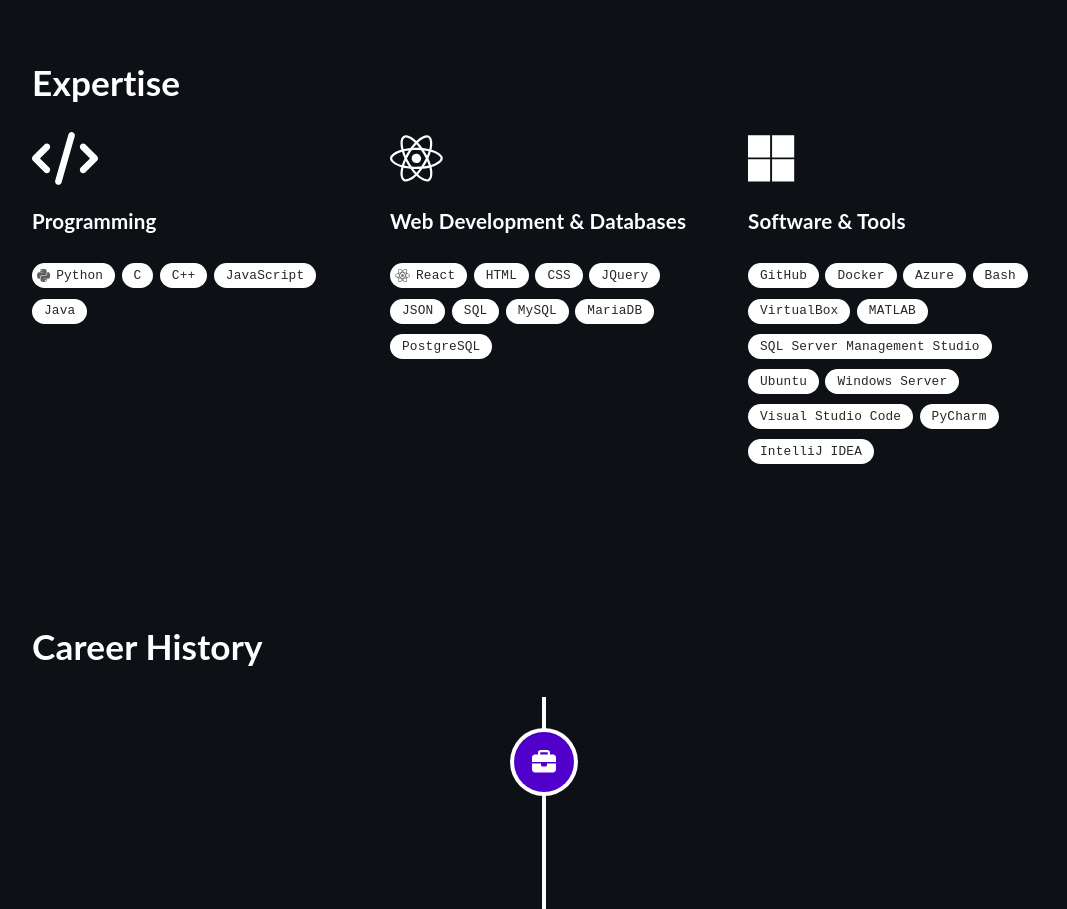
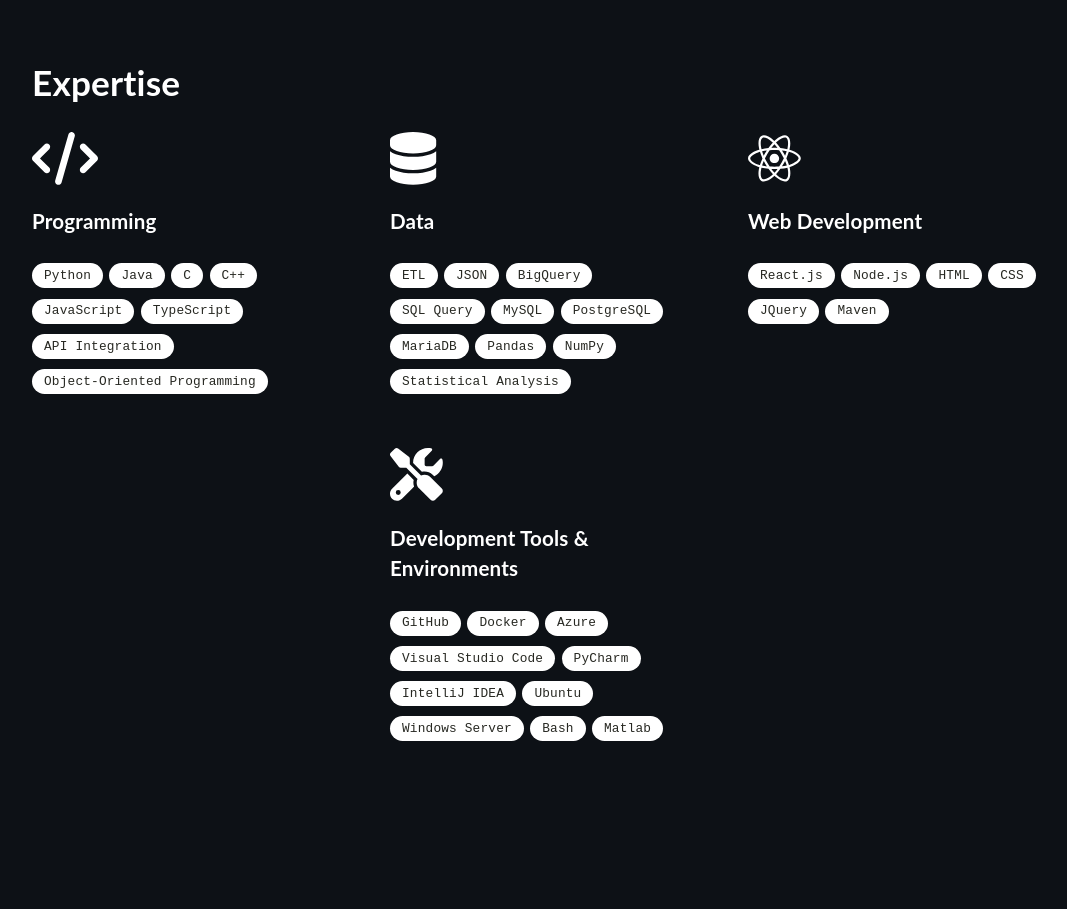
Before and after one commit to AbeKing13/my-portfolio, a React (Create React App) app: page / in a window 1280 px wide. Shown: the part 860-1769 px from the top of the page, without its empty margins (96-1163 px from the left). Built offline with nearby package versions, Linux system fonts and the light colour scheme.

Commit message:
Expertise amir-hammar/my-portfolio#3: Rechanged completely the structure

```diff
--- a/src/assets/styles/Expertise.scss
+++ b/src/assets/styles/Expertise.scss
@@ -18,6 +18,21 @@
 .skills-container .skills-grid .skill {
     align-items: center;
     text-align: left;
+}
+
+.skills-grid {
+    display: grid;
+    grid-template-columns: repeat(3, 1fr);
+    gap: 2rem;
+    width: 100%;
+
+    // Create the layout for 3-2 pattern
+    .skill:nth-last-child(-n+2) {
+        grid-column: span 1;
+    }
+    .skill:nth-last-child(1) {
+        grid-column: 2 / span 1;
+    }
 }
 
 .chip {
--- a/src/components/Expertise.tsx
+++ b/src/components/Expertise.tsx
@@ -1,45 +1,57 @@
 import React from "react";
 import '@fortawesome/free-regular-svg-icons'
 import { FontAwesomeIcon } from '@fortawesome/react-fontawesome';
-import { faReact, faDocker, faPython, faMicrosoft } from '@fortawesome/free-brands-svg-icons';
-import { faCode} from '@fortawesome/free-solid-svg-icons';
+import { faReact } from '@fortawesome/free-brands-svg-icons';
+import { faCode, faDatabase, faTools} from '@fortawesome/free-solid-svg-icons';
 import Chip from '@mui/material/Chip';
 import '../assets/styles/Expertise.scss';
 
 const programmingSkills = [
-    { name: "Python", icon: faPython },
+    { name: "Python" },
+    { name: "Java" },
     { name: "C" },
     { name: "C++" },
     { name: "JavaScript" },
-    { name: "Java" }
+    { name: "TypeScript" },
+    { name: "API Integration" },
+    { name: "Object-Oriented Programming" }
 ];
 
-const webDevelopmentAndDatabases = [
-    { name: "React", icon: faReact },
+const webDevelopmentSkills = [
+    { name: "React.js" },
+    { name: "Node.js" },
     { name: "HTML" },
     { name: "CSS" },
     { name: "JQuery" },
-    { name: "JSON" },
-    { name: "SQL" },
-    { name: "MySQL" },
-    { name: "MariaDB" },
-    { name: "PostgreSQL" }
+    { name: "Maven" }
 ];
 
-const softwareAndTools = [
+const dataSkills = [
+    { name: "ETL" },
+    { name: "JSON" },
+    { name: "BigQuery" },
+    { name: "SQL Query" },
+    { name: "MySQL" },
+    { name: "PostgreSQL" },
+    { name: "MariaDB" },
+    { name: "Pandas" },
+    { name: "NumPy" },
+    { name: "Statistical Analysis" }
+];
+
+const toolsAndPlatforms = [
     { name: "GitHub" },
-    { name: "Docker"},
-    { name: "Azure"},
-    { name: "Bash" },
-    { name: "VirtualBox" },
-    { name: "MATLAB" },
-    { name: "SQL Server Management Studio" },
-    { name: "Ubuntu"},
-    { name: "Windows Server"},
+    { name: "Docker" },
+    { name: "Azure" },
     { name: "Visual Studio Code" },
     { name: "PyCharm" },
-    { name: "IntelliJ IDEA" }
+    { name: "IntelliJ IDEA" },
+    { name: "Ubuntu" },
+    { name: "Windows Server" },
+    { name: "Bash" },
+    { name: "Matlab" },
 ];
+
 
 function Expertise() {
     return (
@@ -52,26 +64,36 @@
                     <h3>Programming</h3>
                     <div className="flex-chips">
                         {programmingSkills.map((skill, index) => (
-                            <Chip key={index} className='chip' label={skill.name} icon={skill.icon && <FontAwesomeIcon icon={skill.icon} />} />
+                            <Chip key={index} className='chip' label={skill.name} />
+                        ))}
+                    </div>
+                </div>
+
+                <div className="skill">
+                    <FontAwesomeIcon icon={faDatabase} size="3x"/>
+                    <h3>Data</h3>
+                    <div className="flex-chips">
+                        {dataSkills.map((skill, index) => (
+                            <Chip key={index} className='chip' label={skill.name} />
                         ))}
                     </div>
                 </div>
 
                 <div className="skill">
                     <FontAwesomeIcon icon={faReact} size="3x"/>
-                    <h3>Web Development & Databases</h3>
+                    <h3>Web Development</h3>
                     <div className="flex-chips">
-                        {webDevelopmentAndDatabases.map((skill, index) => (
-                            <Chip key={index} className='chip' label={skill.name} icon={skill.icon && <FontAwesomeIcon icon={skill.icon} />} />
+                        {webDevelopmentSkills.map((service, index) => (
+                            <Chip key={index} className='chip' label={service.name} />
                         ))}
                     </div>
                 </div>
 
                 <div className="skill">
-                    <FontAwesomeIcon icon={faMicrosoft} size="3x"/>
-                    <h3>Software & Tools</h3>
+                    <FontAwesomeIcon icon={faTools} size="3x"/>
+                    <h3>Development Tools & Environments</h3>
                     <div className="flex-chips">
-                        {softwareAndTools.map((service, index) => (
+                        {toolsAndPlatforms.map((service, index) => (
                             <Chip key={index} className='chip' label={service.name} />
                         ))}
                     </div>
```
